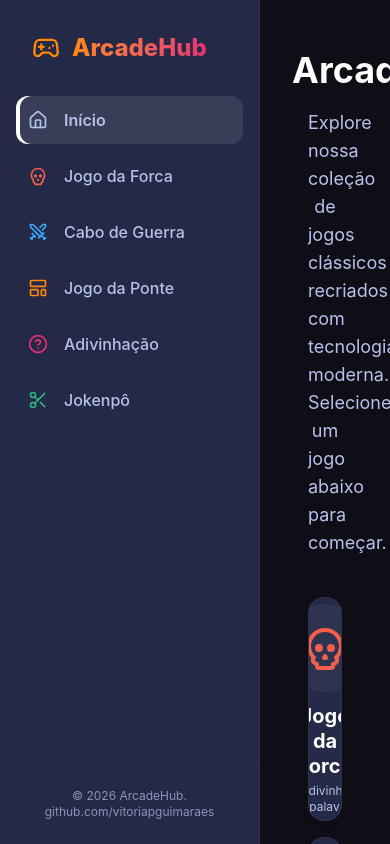
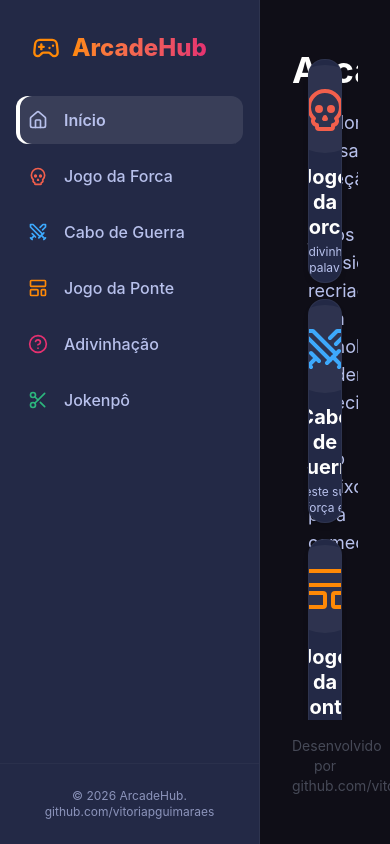
Before and after one commit to vitoriapguimaraes/arcadeHub, a React (Vite) app: page / in a window 390 px wide. Built offline with nearby package versions, Linux system fonts and the light colour scheme.

Commit message:
fix/ layout + add demo

```diff
--- a/src/components/Layout.jsx
+++ b/src/components/Layout.jsx
@@ -26,8 +26,8 @@ const Layout = () => {
       />
 
       <Sidebar />
-      <main className="flex-1 flex flex-col overflow-x-hidden relative h-screen overflow-y-auto scrollbar-thin z-10">
-        <div className="w-full min-h-full m-0 p-8 flex flex-col max-w-full md:p-4 perspective-[1000px]">
+      <main className="flex-1 flex flex-col overflow-hidden relative h-screen z-10">
+        <div className="w-full h-full m-0 p-8 flex flex-col max-w-full md:p-4 perspective-[1000px]">
           <AnimatePresence mode="popLayout">
             <motion.div
               key={location.pathname}
@@ -35,7 +35,7 @@ const Layout = () => {
               animate={{ opacity: 1 }}
               exit={{ opacity: 0 }}
               transition={{ duration: 0.4 }}
-              className="w-full flex-1 flex flex-col"
+              className="w-full flex-1 flex flex-col relative overflow-y-auto overflow-x-hidden"
             >
               <Outlet />
             </motion.div>
```
Also changed, not shown: 2 other files (tests, documents, lock files or other folders).
